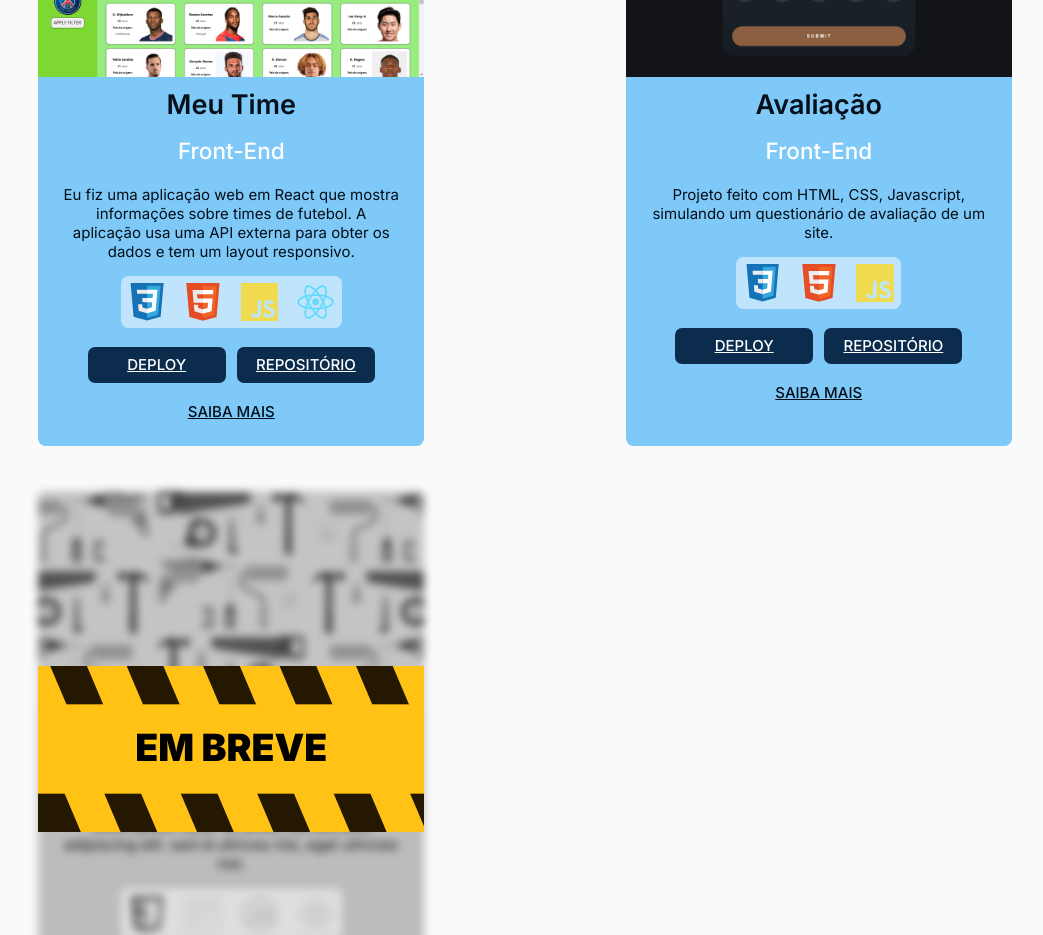
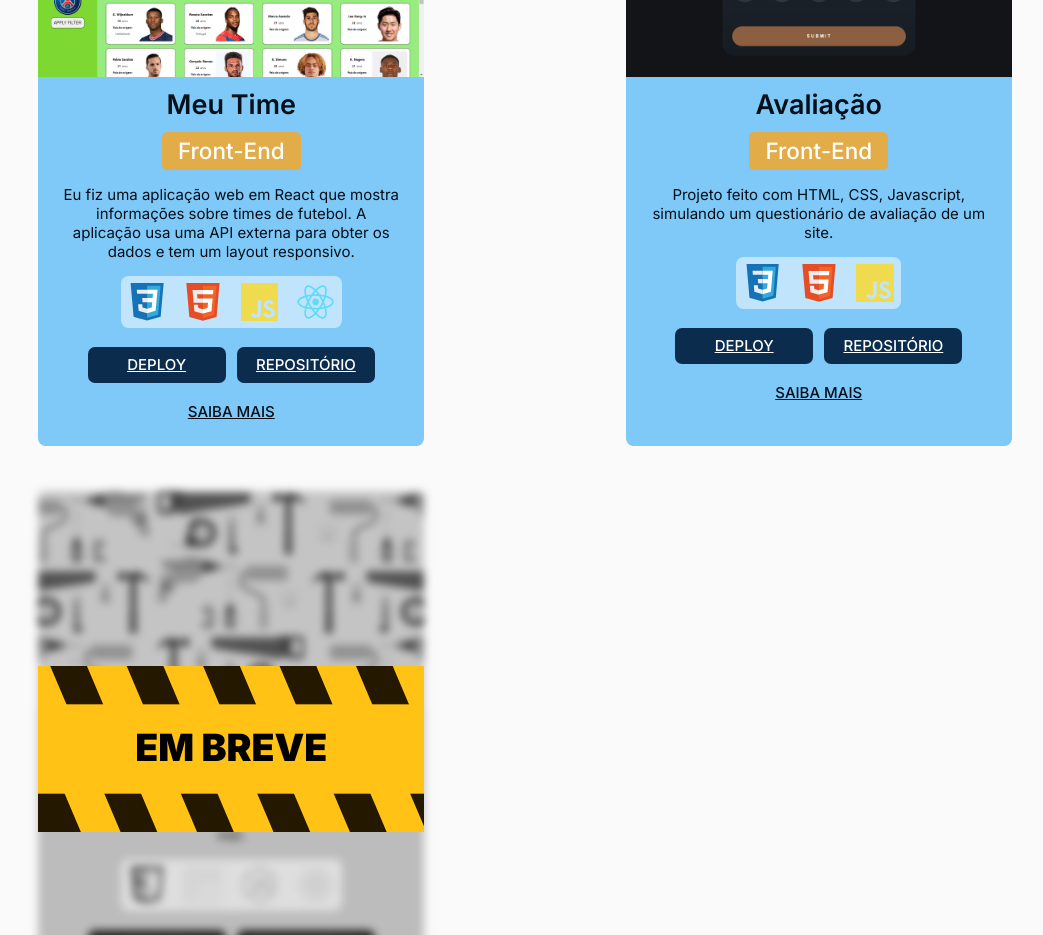
Before and after one commit to victoraamlima/portfolio, a React (Create React App) app: page / in a window 1280 px wide. Shown: the part 2260-3195 px from the top of the page, without its empty margins (115-1158 px from the left). Built offline with nearby package versions, Linux system fonts and the light colour scheme.

Commit message:
Add ProjectType component to display project types

```diff
--- a/src/components/ProjectsCards/ProjectsCards.js
+++ b/src/components/ProjectsCards/ProjectsCards.js
@@ -7,6 +7,7 @@ import {
   ProjectImage,
   ProjectLinks,
   ProjectTechnologies,
+  ProjectType,
   ProjectsCardsContainer,
   ProjectsCardsInfo,
   StyledLink,
@@ -29,7 +30,7 @@ const ProjectsCards = () => {
               <h4>{project.name}</h4>
 
               {project.type.map((type) => {
-                return <h5 key={type}>{type}</h5>
+                return <ProjectType $type={type} key={type}>{type}</ProjectType>
               })}
 
               <p>{project.description}</p>
--- a/src/components/ProjectsCards/styleProjectsCards.js
+++ b/src/components/ProjectsCards/styleProjectsCards.js
@@ -54,20 +54,6 @@ const ProjectsCardsInfo = styled.div`
     text-transform: capitalize;
   }
 
-  h5 {
-    color: ${({ theme }) => theme.colors.white1};
-    text-align: center;
-    font-family: Inter;
-    font-size: 3rem;
-    font-weight: 500;
-    border-radius: 0.7rem;
-    width: 185px;
-    padding: 0.7rem 0;
-    text-transform: capitalize;
-    background: ${({ theme, key }) =>
-      key === "front-end" && theme.colors.orange1};
-  }
-
   p {
     color: ${({ theme }) =>
       theme.theme === "light" ? theme.colors.blue1 : theme.colors.white1};
@@ -77,6 +63,27 @@ const ProjectsCardsInfo = styled.div`
     font-weight: 400;
     padding: 0.5rem 0;
   }
+`
+
+const ProjectType = styled.h5`
+  color: ${({ theme }) => theme.colors.white1};
+  text-align: center;
+  font-family: Inter;
+  font-size: 3rem;
+  font-weight: 500;
+  border-radius: 0.7rem;
+  width: 18.5rem;
+  padding: 0.7rem 0;
+  text-transform: capitalize;
+  background: ${({ theme, $type }) => {
+    if ($type === "front-end") {
+      return theme.colors.orange1
+    } else if ($type === "back-end") {
+      return theme.colors.orange2
+    } else if ($type === "full-stack") {
+      return theme.colors.orange3
+    }
+  }};
 `
 
 const ProjectImage = styled.img`
@@ -163,6 +170,7 @@ export {
   ProjectsCardsContainer,
   ProjectCard,
   ProjectsCardsInfo,
+  ProjectType,
   ProjectImage,
   ProjectTechnologies,
   ProjectLinks,
```
